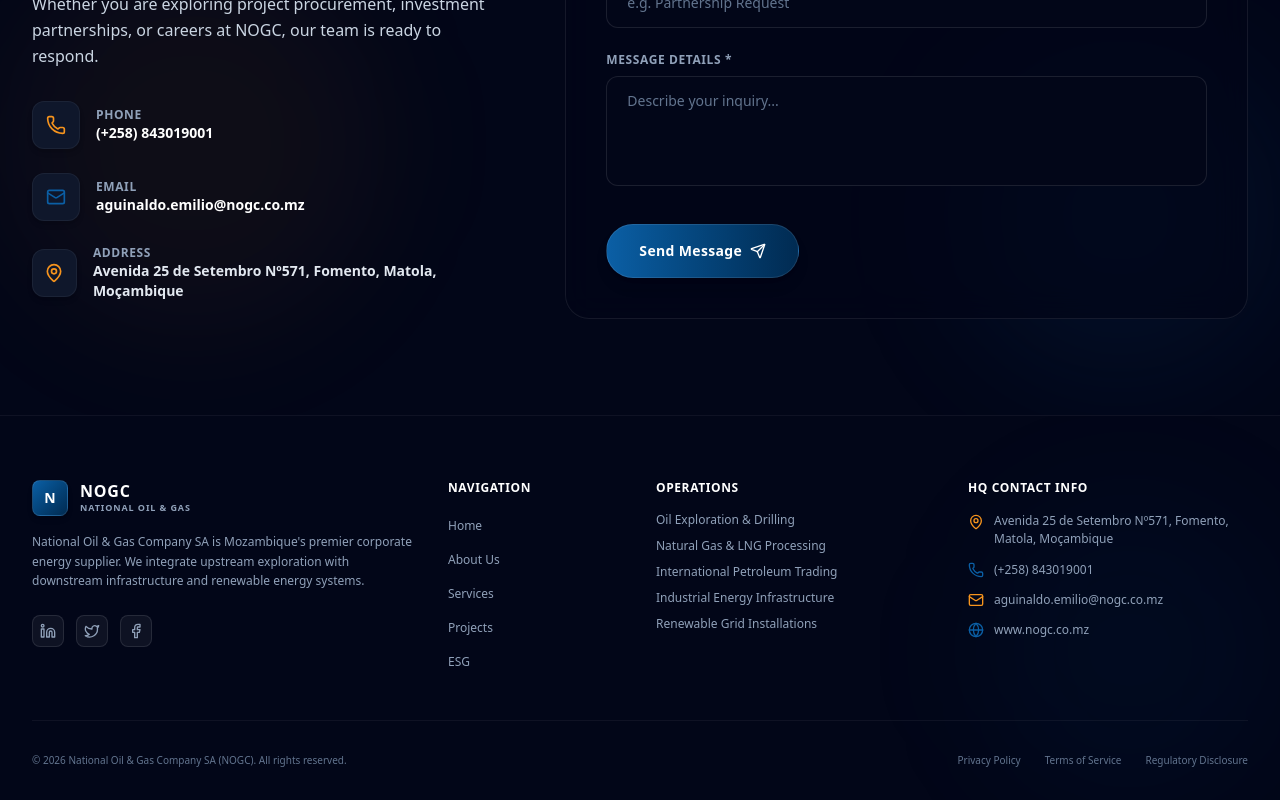
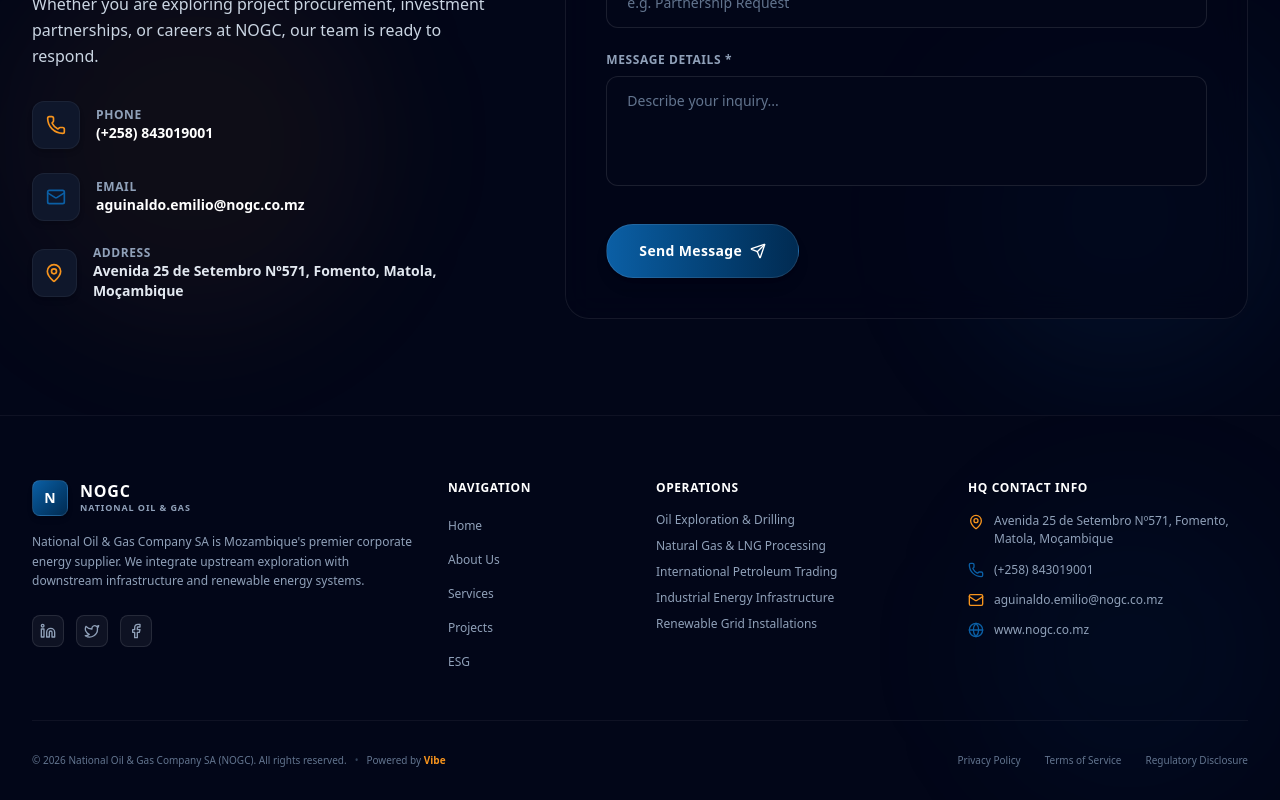
Before and after one commit to afonsoDomingos/nogc, a Next.js app: page / in a window 1280 px wide. Shown: the part 6633-7433 px from the top of the page. Built offline with nearby package versions, Linux system fonts and the light colour scheme.

Commit message:
Update footer with Powered by Vibe link

```diff
--- a/src/components/Footer.tsx
+++ b/src/components/Footer.tsx
@@ -185,9 +185,15 @@
 
         {/* Tier 2: Copyright & Regulatory */}
         <div className="flex flex-col md:flex-row items-center justify-between gap-4">
-          <p className="text-[10px] text-slate-500 font-medium">
-            &copy; {currentYear} {t("footerCopyright")}
-          </p>
+          <div className="flex flex-col sm:flex-row sm:items-center gap-2">
+            <p className="text-[10px] text-slate-500 font-medium">
+              &copy; {currentYear} {t("footerCopyright")}
+            </p>
+            <span className="hidden sm:inline text-slate-700 text-[10px]">&bull;</span>
+            <p className="text-[10px] text-slate-500 font-medium">
+              Powered by <a href="https://isvibe.vercel.app/" target="_blank" rel="noopener noreferrer" className="text-orange hover:underline font-semibold">Vibe</a>
+            </p>
+          </div>
           <div className="flex items-center gap-6">
             <a href="#" className="text-[10px] text-slate-500 hover:text-slate-300 font-medium transition-colors">
               {t("footerPrivacy")}
```
